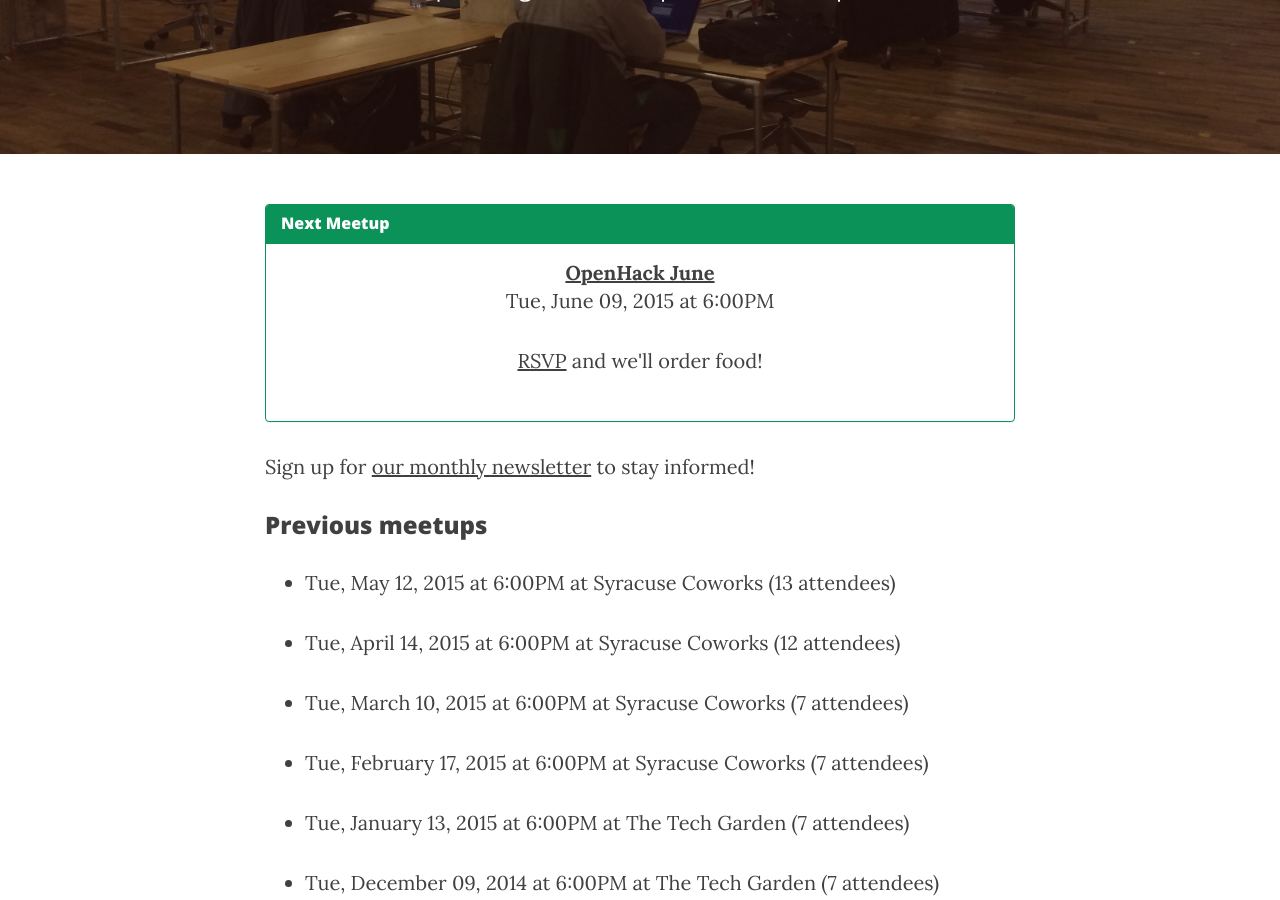
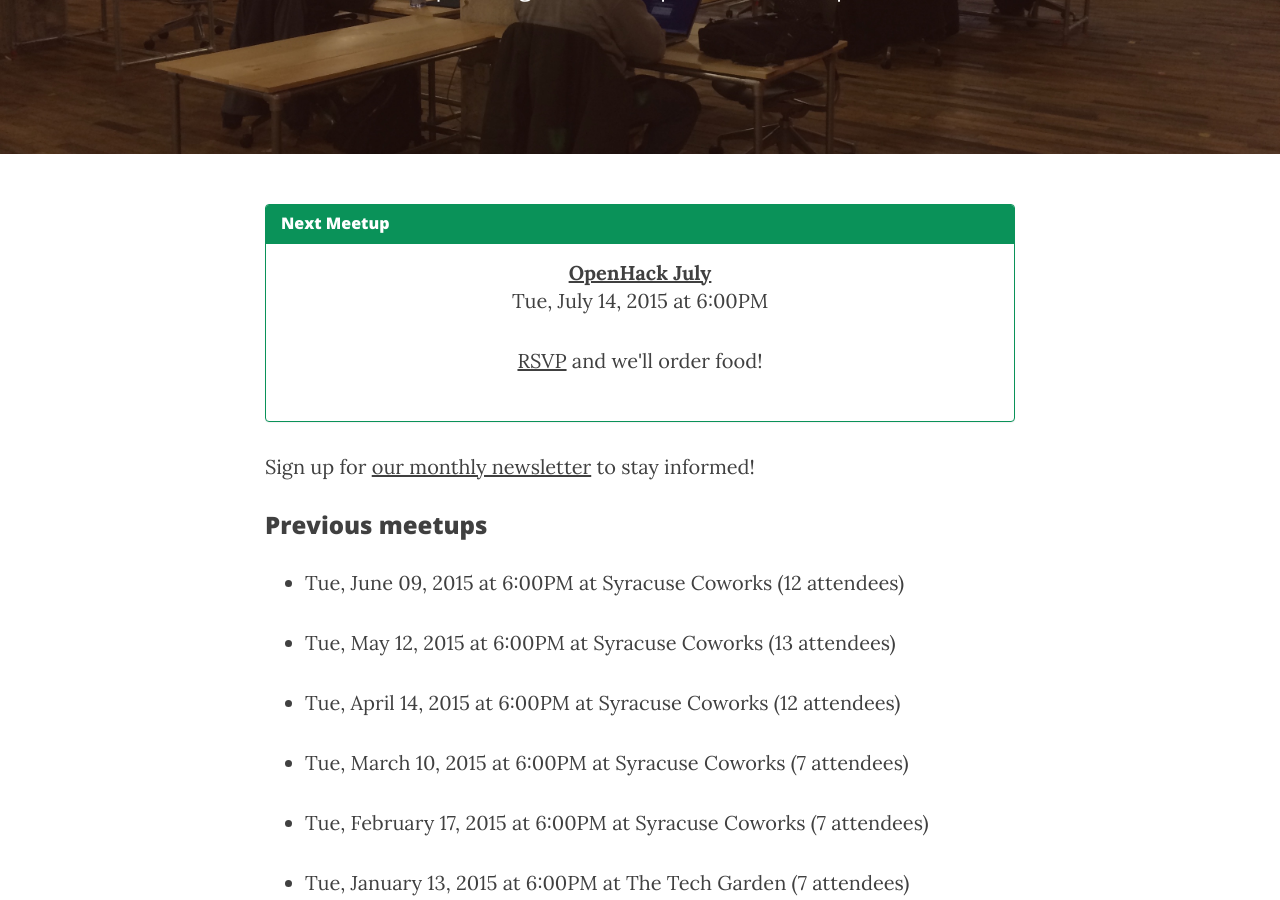
Before and after one commit to syracuseio/openhacksyr.github.io, a Jekyll site: the page built from events.md, in a window 1280 px wide and 900 px high, scrolled down 302 px. Built offline with Jekyll 4.4.1, drawn with Linux system fonts in a browser that asks for light colours; nearby versions of some CDN libraries.

Commit message:
Add July's event

```diff
--- a/_data/events.yaml
+++ b/_data/events.yaml
@@ -1,8 +1,13 @@
 ---
+- name: OpenHack July
+  date: 14-07-2015 at 6pm
+  location: coworks
+  rsvp_link: http://nextplex.com/syracuse-ny/calendar/events/29083-openhack-july
 - name: OpenHack June
   date: 09-06-2015 at 6pm
   location: coworks
   rsvp_link: http://nextplex.com/syracuse-ny/calendar/events/28187-openhack-june
+  attendees: 12
 - name: OpenHack May
   date: 12-05-2015 at 6pm
   location: coworks
```
